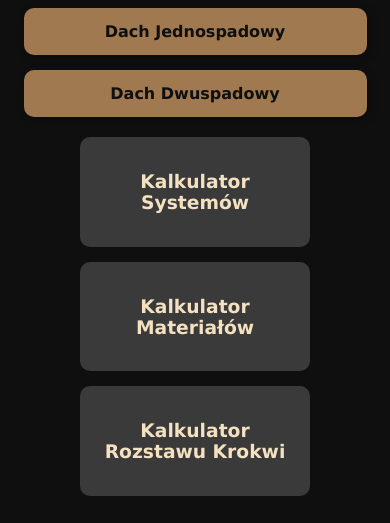
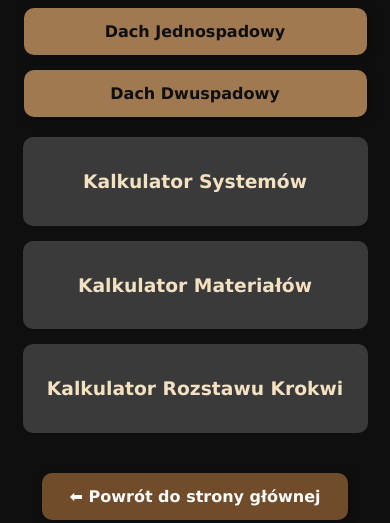
Before and after one commit to OlafHANDYMAN/KalkulatorKALKIEGO, a plain HTML site: page kalkulator_spadku.html in a window 390 px wide. Shown: the part 321-844 px from the top of the page. Drawn offline with Linux system fonts and the light colour scheme.

Commit message:
Update style.css

```diff
--- a/css/style.css
+++ b/css/style.css
@@ -315,3 +315,48 @@ h1 {
         width: 95%;
     }
 }
+
+/* Zapobieganie wystawaniu kafelków kalkulatorów poza ekran */
+.kafelki-kalkulatory {
+    display: flex;
+    flex-wrap: wrap;
+    justify-content: center; /* Kafelki wyśrodkowane */
+    gap: 15px;
+    max-width: 100%;
+    overflow: hidden;
+}
+
+/* Poprawka dla kafelków innych kalkulatorów */
+.kafelki-kalkulatory .kafelek {
+    width: 100%; /* Dostosowanie szerokości do ekranu */
+    max-width: 300px; /* Maksymalna szerokość */
+    text-align: center;
+    padding: 15px;
+    background-color: #3a3a3a;
+    color: #f4e1c1;
+    border-radius: 10px;
+    text-decoration: none;
+    transition: background 0.3s, transform 0.2s;
+}
+
+/* Efekt hover */
+.kafelki-kalkulatory .kafelek:hover {
+    background-color: #e1be89;
+    transform: scale(1.05);
+    color: #1e1e1e;
+}
+
+/* Poprawki dla małych ekranów (telefony) */
+@media (max-width: 768px) {
+    .kafelki-kalkulatory {
+        flex-direction: column; /* Kafelki jeden pod drugim */
+        align-items: center;
+        width: 100%;
+    }
+
+    .kafelki-kalkulatory .kafelek {
+        width: 90%; /* Zajmują prawie całą szerokość */
+        max-width: 320px; /* Zapobiega rozciągnięciu */
+        font-size: 16px;
+    }
+}
```
